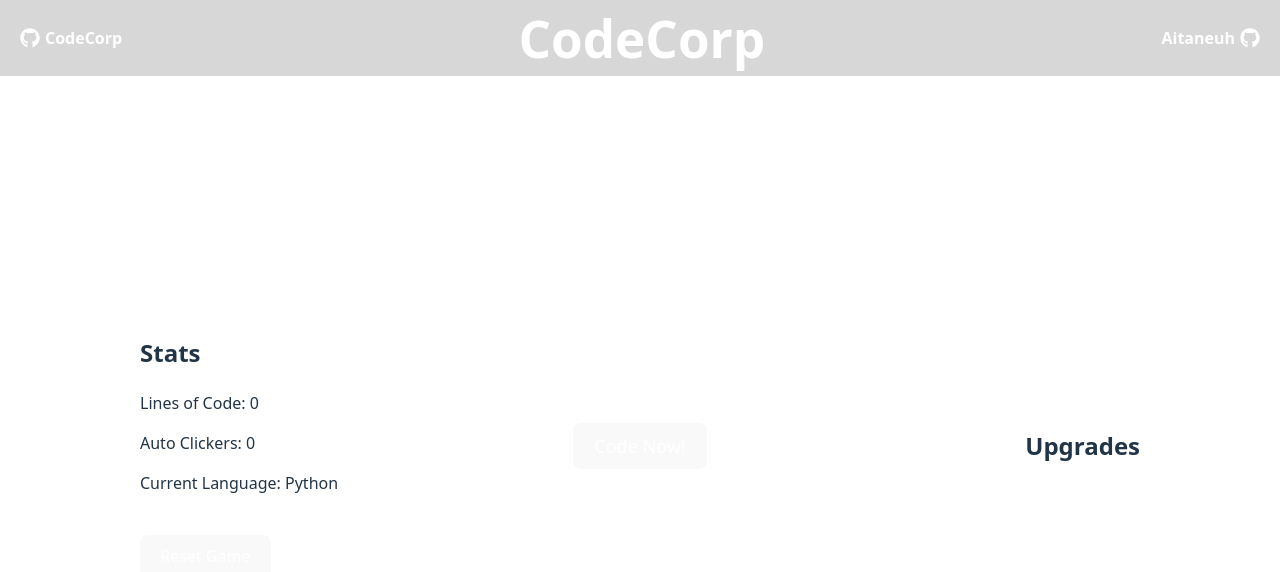
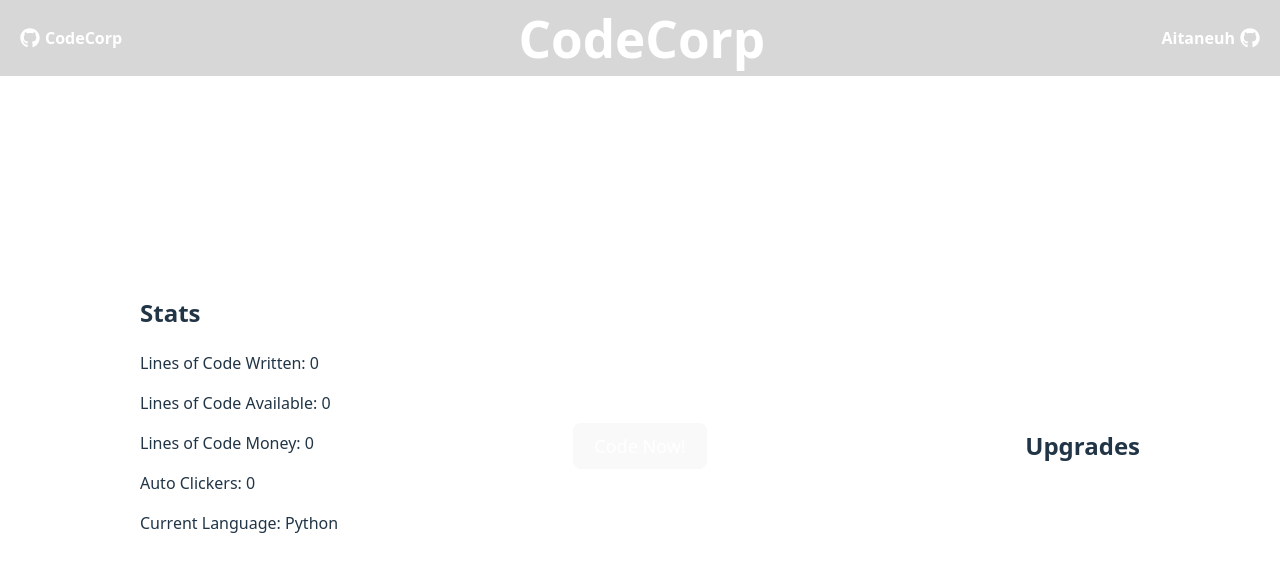
Before and after one commit to Aitaneuh/CodeCorp, a React (Vite) app: page / in a window 1280 px wide. Shown: the top 572 px of the page. Built offline with nearby package versions, Linux system fonts and the light colour scheme.

Commit message:
little rework on stats tho

```diff
--- a/src/components/Stats.tsx
+++ b/src/components/Stats.tsx
@@ -9,7 +9,9 @@ const Stats: React.FC<StatsProps> = ({ linesOfCode, autoClickers, language, rese
     return (
         <div className="stats">
             <h2>Stats</h2>
-            <p>Lines of Code: {linesOfCode}</p>
+            <p>Lines of Code Written: {linesOfCode}</p>
+            <p>Lines of Code Available: {linesOfCode}</p>
+            <p>Lines of Code Money: {linesOfCode}</p>
             <p>Auto Clickers: {autoClickers}</p>
             <p>Current Language: {language}</p>
             <br />
```
